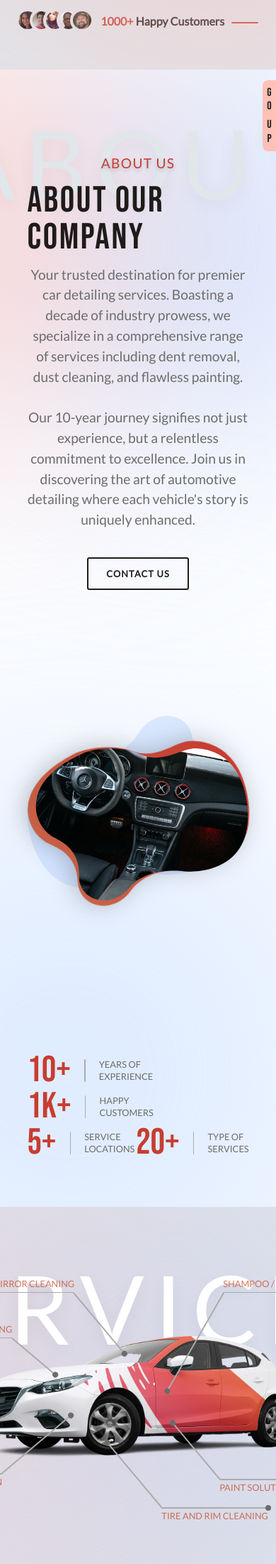
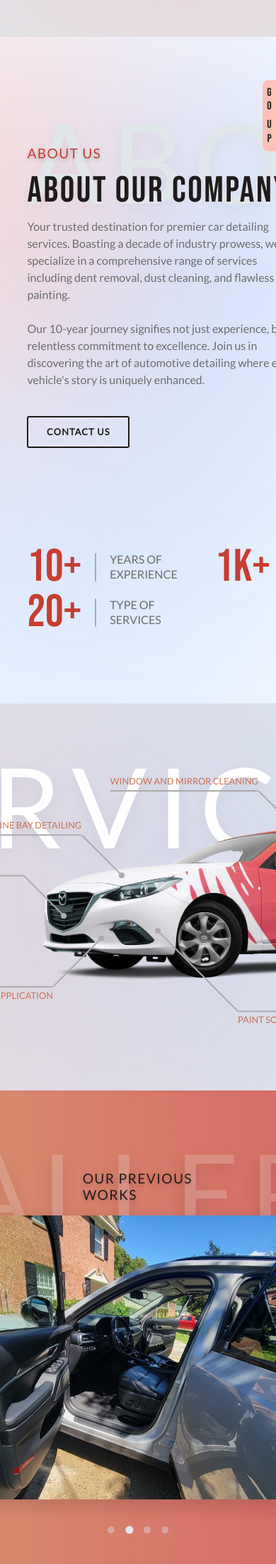
Before and after one commit to Sohail0707/pentagon_detailing, a PHP site: page / in a window 390 px wide. Shown: the part 580-2783 px from the top of the page at 71% size. Run offline with PHP 8.4, Linux system fonts and the light colour scheme.

Commit message:
responsive from 960px

```diff
--- a/css/home_query.css
+++ b/css/home_query.css
@@ -30,7 +30,7 @@
   }
 
   .section_service {
-    padding: 12.8rem 4.8rem;
+    padding: 12rem 4.8rem 8rem;
   }
 
   .section_gallery {
@@ -47,72 +47,20 @@
 
   /* ---------------------------------------- */
 
-  /* --------service text positioning-------- */
-  .service_img {
+  /* Section Service */
+  .service_img_container__1 {
     width: 75rem;
   }
 
-  .indicator__1 {
-    left: 11.2rem;
-  }
-
-  .indicator__2 {
-    top: 6.4rem;
-    left: -12.2rem;
-  }
-
-  .indicator__3 {
-    left: -21.2rem;
-  }
-
-  .indicator__4 {
-    left: -14.4rem;
-  }
-
-  .indicator__5 {
-    right: 6.9rem;
-  }
-
-  .indicator__6 {
-    right: -16rem;
-  }
-
-  .indicator__7 {
-    right: -22rem;
-  }
-
-  .indicator__8 {
-    right: -17rem;
-  }
-
-  /* Indicator line 2 */
-  .indicator__1 .line__2 {
-    width: 13rem;
-    transform: translateX(100%) rotate(50deg);
-  }
-
-  .indicator__2 .line__2 {
-    width: 13rem;
+  .line__2::after {
+    font-size: 1.6rem;
   }
 
   .indicator__3 .line__2 {
-    width: 16rem;
+    width: 17rem;
   }
 
-  .indicator__4 .line__2 {
-    width: 12rem;
-    transform: translateX(100%) rotate(-40deg);
-  }
-
-  .indicator__5 .line__2 {
-    width: 23rem;
-  }
-
-  .indicator__7 .line__2 {
-    width: 8rem;
-    transform: translateX(-100%) rotate(-40deg);
-  }
-
+  /* Section Contact */
   .contact_container {
     grid-template-columns: max-content 1fr;
     column-gap: 6.4rem;
@@ -131,260 +79,4 @@
 
 /* width less than 960px */
 @media (max-width: 60em) {
-  /* Hero Section============================ */
-  .header_container {
-    width: 100%;
-  }
-
-  header .highlight_txt {
-    font-size: 16.8rem;
-  }
-
-  .main_heading {
-    font-size: 9.6rem;
-    width: auto;
-    max-width: 83rem;
-  }
-
-  .hero_img {
-    max-width: 100%;
-    height: auto;
-  }
-
-  .customer_count_container {
-    left: 4.8rem;
-  }
-
-  /* About section============================ */
-  .section_about .highlight_txt {
-    font-size: 16.8rem;
-  }
-
-  .about_container__1 {
-    grid-template-columns: 1fr;
-    grid-template-rows: auto auto auto;
-    margin: 0 auto;
-    row-gap: 4.8rem;
-  }
-
-  .about_txt_container {
-    grid-column: 1/1;
-    grid-row: 1/1;
-    display: flex;
-    flex-direction: column;
-    align-items: center;
-  }
-
-  .about_img_container {
-    grid-column: 1/1;
-    grid-row: 2/2;
-    width: 100%;
-    margin: 0 auto;
-  }
-
-  .about_summery_container {
-    grid-column: 1/1;
-    grid-row: 3/3;
-  }
-
-  .about_txt {
-    font-size: 2.4rem;
-    text-align: center;
-  }
-
-  .section_about .highlight_txt {
-    left: 50%;
-    transform: translateX(-50%);
-  }
-
-  .section_about {
-    padding: 8rem 4.8rem;
-  }
-
-  .about_container {
-    max-width: 85rem;
-  }
-
-  .about_summery_container {
-    margin-top: 6.4rem;
-  }
-
-  .about_summery_container .num {
-    font-size: 6.4rem;
-  }
-
-  .about_summery_container .line {
-    height: 4rem;
-  }
-
-  .about_summery_container .txt {
-    font-size: 1.6rem;
-  }
-
-  /* Gallery Section============================= */
-
-  .gallery_container {
-    height: calc(40rem + 18rem);
-  }
-
-  .section_gallery .highlight_txt {
-    font-size: 16.8rem;
-  }
-
-  .gallery_img {
-    height: 40rem;
-    width: 76rem;
-  }
-
-  .btn_gallery.left {
-    transform: translate(calc(-50% - 40rem), calc(-50% + 3rem));
-  }
-
-  .btn_gallery.right {
-    transform: translate(calc(-50% + 40rem), calc(-50% + 3rem));
-  }
-
-  /* Service Section===================================== */
-  .section_service .highlight_txt {
-    font-size: 16.8rem;
-  }
-
-  .service_img {
-    display: inline-block;
-    width: 60rem;
-    height: auto;
-  }
-
-  .indicators .ind_txt {
-    font-size: 1.6rem;
-  }
-
-  /* positioning indicators */
-  .indicator__1 {
-    top: 0;
-    left: -7.4rem;
-  }
-  .indicator__2 {
-    top: 8rem;
-    left: -10rem;
-  }
-  .indicator__3 {
-    top: 16rem;
-    left: -12rem;
-  }
-  .indicator__4 {
-    bottom: 6rem;
-    left: -10rem;
-  }
-  .indicator__5 {
-    bottom: 5rem;
-    right: -8rem;
-  }
-  .indicator__6 {
-    bottom: auto;
-    top: 12rem;
-    right: -12rem;
-  }
-  .indicator__7 {
-    top: auto;
-    bottom: 0;
-    right: 7rem;
-  }
-  .indicator__8 {
-    top: 0;
-    right: -8rem;
-  }
-
-  /* positioning lines */
-  .indicator__6 .line__1 {
-    top: auto;
-    bottom: -0.8rem;
-  }
-
-  .indicator__7 .line__1 {
-    top: -0.8rem;
-  }
-
-  /* positioning indicator line__2 */
-  .indicator__1 .line__2 {
-    width: 14rem;
-  }
-
-  .indicator__2 .line__2 {
-    transform: translateX(100%) rotate(40deg);
-    width: 10rem;
-  }
-
-  .indicator__3 .line__2 {
-    transform: translateX(100%) rotate(26deg);
-    width: 8rem;
-  }
-
-  .indicator__4 .line__2 {
-    top: -0.8rem;
-    width: 16rem;
-  }
-
-  .indicator__5 .line__2 {
-    top: -0.8rem;
-    width: 13rem;
-  }
-
-  .indicator__6 .line__2 {
-    transform: translateX(-100%) rotate(-45deg);
-    top: auto;
-    bottom: -0.8rem;
-    width: 10rem;
-  }
-  .indicator__7 .line__2 {
-    transform: translateX(-100%) rotate(50deg);
-    bottom: auto;
-    top: -0.8rem;
-    width: 15rem;
-  }
-
-  .indicator__8 .line__2 {
-    width: 20rem;
-  }
-
-  /* Testimonial Section================================= */
-  .testimonial_container {
-    max-width: 74rem;
-  }
-
-  .testimonial_container___2 {
-    display: flex;
-    width: auto;
-    max-width: 74rem;
-    padding: 3rem 3.2rem;
-    overflow-x: hidden;
-    margin: 0 auto;
-    gap: 6.4rem;
-  }
-
-  .section_testimonial .highlight_txt {
-    font-size: 16.8rem;
-  }
-
-  /* Contact Section====================================== */
-  .contact_container {
-    max-width: 74rem;
-    grid-template-columns: 1fr;
-    grid-template-rows: auto auto;
-    column-gap: 0;
-    row-gap: 16rem;
-  }
-
-  .section_contact .highlight_txt {
-    font-size: 16.8rem;
-  }
-
-  .contact_form_container {
-    grid-row: 1/1;
-  }
-
-  .contact_location_container {
-    grid-column: 1/1;
-    grid-row: 2/2;
-  }
 }
--- a/css/index.css
+++ b/css/index.css
@@ -372,7 +372,7 @@ header .highlight_txt {
 .section_service {
   position: relative;
   background: var(--primary_light);
-  padding: 12.8rem 8rem;
+  padding: 12rem 8rem 8rem;
   overflow: hidden;
 }
 
@@ -434,17 +434,17 @@ header .highlight_txt {
 .service_img_container {
   position: relative;
   width: 100%;
+  padding: 10rem 0;
+}
+
+.service_img_container__1 {
+  width: 85rem;
+  margin: 0 auto;
+  position: relative;
 }
 
 .service_img {
-  position: relative;
-  left: 50%;
-  transform: translateX(-50%);
   display: inline-block;
-  width: 85rem;
-  height: auto;
-  margin: 0 auto;
-  padding: 10rem 0;
 }
 
 .service_img img {
@@ -458,189 +458,213 @@ header .highlight_txt {
 .indicators {
   position: absolute;
   display: inline-block;
+  height: 1rem;
+  width: 1rem;
+  background: var(--gray_2);
+  border-radius: 50%;
+  z-index: 2;
 }
 
-.indicators .ind_txt {
+.line__1 {
+  height: 0.2rem;
+  width: 10rem;
+  border-radius: 0.2rem;
+  background: var(--gray_2);
+  position: absolute;
+  transform-origin: left;
+  left: 50%;
+  top: 50%;
+  transform: translateY(-50%) rotate(45deg);
+}
+
+.line__2 {
+  height: 0.2rem;
+  width: auto;
+  border-radius: 0.2rem;
+  background: var(--gray_2);
+  position: absolute;
+  transform-origin: left;
+  top: 50%;
+}
+
+.line__2::after {
+  content: "car detailing";
   font-size: 2rem;
   text-transform: uppercase;
   font-weight: 500;
   line-height: 1;
   color: var(--primary_orange);
   opacity: 0.8;
-  /* text-shadow: 0 0.4rem 0.8rem rgba(0, 0, 0, 0.17); */
+  display: block;
+  width: max-content;
+
+  position: relative;
+  top: -0.8rem;
+  transform: translateY(-100%);
 }
 
-.indicators .lines {
-  display: inline-block;
-  position: absolute;
-  height: 0.2rem;
-  background: var(--gray_2);
-  border-radius: 1rem;
+.indicator__1 .line__2::after {
+  content: "window and mirror cleaning";
+}
+.indicator__2 .line__2::after {
+  content: "engine bay detailing";
+}
+.indicator__3 .line__2::after {
+  content: "vacuming";
+}
+.indicator__4 .line__2::after {
+  content: "rain-x application";
+}
+.indicator__5 .line__2::after {
+  content: "paint solution application";
+}
+.indicator__6 .line__2::after {
+  content: "tire shining";
+}
+.indicator__7 .line__2::after {
+  content: "tire and rim cleaning";
+}
+.indicator__8 .line__2::after {
+  content: "shampoo/steam cleaning";
 }
 
-/* positioning indicators */
+/* Positioning the indicators======================= */
 .indicator__1 {
-  top: 0;
-  left: 16rem;
+  top: 12.3%;
+  right: 30.7%;
 }
 .indicator__2 {
-  top: 5.4rem;
-  left: -17rem;
+  top: 27.44%;
+  left: 21.52%;
 }
 .indicator__3 {
-  top: 17rem;
-  left: -26rem;
+  top: 52.68%;
+  left: 8%;
 }
 .indicator__4 {
-  bottom: 7.9rem;
-  left: -19.2rem;
+  bottom: 29.33%;
+  left: 16.7%;
 }
 .indicator__5 {
-  bottom: 0;
-  right: 11.7rem;
+  bottom: 34.38%;
+  left: 30.11%;
 }
 .indicator__6 {
-  bottom: 5.7rem;
-  right: -20.5rem;
+  bottom: 16.4%;
+  right: 12.47%;
 }
 .indicator__7 {
-  top: 19.2rem;
-  right: -27.8rem;
+  bottom: 29.33%;
+  right: 9.05%;
 }
 .indicator__8 {
-  top: 3rem;
-  right: -20.6rem;
+  top: 29.02%;
+  right: 16.47%;
 }
 
-/* positioning indicator line__1 */
-
-.indicator__1 .line__1,
-.indicator__2 .line__1,
-.indicator__3 .line__1,
-.indicator__7 .line__1,
-.indicator__8 .line__1 {
-  width: 100%;
-  bottom: -0.8rem;
+/* Fixing the line 1 */
+.indicator__1 .line__1 {
+  transform: translateY(-50%) rotate(-135deg);
+}
+.indicator__1 .line__2 {
+  transform-origin: right;
+  right: 0;
+  transform: translateY(-50%) rotate(135deg);
 }
 
-.indicator__4 .line__1,
-.indicator__5 .line__1,
-.indicator__6 .line__1 {
-  width: 100%;
-  top: -0.8rem;
+.indicator__2 .line__1 {
+  transform: translateY(-50%) rotate(-135deg);
+}
+.indicator__2 .line__2 {
+  transform-origin: right;
+  right: 0;
+  transform: translateY(-50%) rotate(135deg);
 }
 
-/* positioning indicator line__2 */
-.indicator__1 .line__2 {
-  transform-origin: left;
-  transform: translateX(100%) rotate(45deg);
-  bottom: -0.8rem;
-  right: 0.1rem;
-  width: 15.6rem;
+.indicator__3 .line__1 {
+  transform: translateY(-50%) rotate(-135deg);
+}
+.indicator__3 .line__2 {
+  transform-origin: right;
+  right: 0;
+  transform: translateY(-50%) rotate(135deg);
 }
 
-.indicator__2 .line__2 {
+.indicator__4 .line__1 {
+  transform: translateY(-50%) rotate(135deg);
+}
+.indicator__4 .line__2 {
+  transform-origin: right;
+  right: 0;
+  transform: translateY(-50%) rotate(-135deg);
+}
+.indicator__4 .line__2::after {
+  transform: translateY(100%);
+}
+
+.indicator__5 .line__1 {
+  transform: translateY(-50%) rotate(45deg);
+}
+.indicator__5 .line__2 {
   transform-origin: left;
-  transform: translateX(100%) rotate(40deg);
-  bottom: -0.8rem;
-  right: 0.1rem;
-  width: 16rem;
+  left: 100%;
+  transform: translateY(-50%) rotate(-45deg);
+}
+.indicator__5 .line__2::after {
+  transform: translateY(100%);
+}
+
+.indicator__6 .line__1 {
+  transform: translateY(-50%) rotate(45deg);
+}
+.indicator__6 .line__2 {
+  transform-origin: left;
+  left: 100%;
+  transform: translateY(-50%) rotate(-45deg);
+}
+.indicator__6 .line__2::after {
+  transform: translateY(100%);
+}
+
+.indicator__7 .line__1 {
+  transform: translateY(-50%) rotate(-45deg);
+}
+.indicator__7 .line__2 {
+  transform-origin: left;
+  left: 100%;
+  transform: translateY(-50%) rotate(45deg);
+}
+
+.indicator__8 .line__1 {
+  transform: translateY(-50%) rotate(-45deg);
+}
+.indicator__8 .line__2 {
+  transform-origin: left;
+  left: 100%;
+  transform: translateY(-50%) rotate(45deg);
+}
+
+/* extra edit====================== */
+.indicator__1 .line__1 {
+  width: 15rem;
+}
+.indicator__4 .line__1 {
+  width: 12rem;
+}
+.indicator__5 .line__1 {
+  width: 20rem;
+}
+.indicator__6 .line__1 {
+  width: 8rem;
+}
+.indicator__8 .line__1 {
+  width: 12rem;
 }
 
 .indicator__3 .line__2 {
-  transform-origin: left;
-  transform: translateX(100%) rotate(20deg);
-  bottom: -0.8rem;
-  right: 0.1rem;
-  width: 22rem;
+  width: 20rem;
 }
 
-.indicator__4 .line__2 {
-  transform-origin: left;
-  transform: translateX(100%) rotate(-32deg);
-  top: -0.8rem;
-  right: 0.1rem;
-  width: 17rem;
-}
-
-.indicator__5 .line__2 {
-  transform-origin: right;
-  transform: translateX(-100%) rotate(50deg);
-  top: -0.8rem;
-  left: 0.1rem;
-  width: 25rem;
-}
-
-.indicator__6 .line__2 {
-  transform-origin: right;
-  transform: translateX(-100%) rotate(33deg);
-  top: -0.8rem;
-  left: 0.1rem;
-  width: 15.6rem;
-}
-
-.indicator__7 .line__2 {
-  transform-origin: right;
-  transform: translateX(-100%) rotate(-35deg);
-  bottom: -0.8rem;
-  left: 0.1rem;
-  width: 13rem;
-}
-
-.indicator__8 .line__2 {
-  transform-origin: right;
-  transform: translateX(-100%) rotate(-60deg);
-  bottom: -0.8rem;
-  left: 0.1rem;
-  width: 15rem;
-}
-
-/* positioning the dots inside the indicatord */
-.indicators .dot {
-  position: absolute;
-  height: 1rem;
-  width: 1rem;
-  background: var(--gray_3);
-  border-radius: 50%;
-}
-
-.indicator__1 .line__1 .dot,
-.indicator__2 .line__1 .dot,
-.indicator__3 .line__1 .dot,
-.indicator__4 .line__1 .dot {
-  top: 50%;
-  left: 0;
-  transform: translate(-50%, -50%);
-}
-
-.indicator__5 .line__1 .dot,
-.indicator__6 .line__1 .dot,
-.indicator__7 .line__1 .dot,
-.indicator__8 .line__1 .dot {
-  top: 50%;
-  right: 0;
-  transform: translate(50%, -50%);
-}
-
-.indicator__1 .line__2 .dot,
-.indicator__2 .line__2 .dot,
-.indicator__3 .line__2 .dot,
-.indicator__4 .line__2 .dot {
-  top: 50%;
-  right: 0;
-  transform: translate(50%, -50%);
-}
-
-.indicator__5 .line__2 .dot,
-.indicator__6 .line__2 .dot,
-.indicator__7 .line__2 .dot,
-.indicator__8 .line__2 .dot {
-  top: 50%;
-  left: 0;
-  transform: translate(-50%, -50%);
-}
-
-/* //////////////////////////////////////////////////// */
 /* button in the service section */
 .btn_service:is(:link, :visited) {
   text-decoration: none;
--- a/index.html
+++ b/index.html
@@ -200,88 +200,63 @@
         <div class="service_container">
           <div class="service_container__1">
             <div class="service_img_container">
+              <div class="service_img_container__1">
                 <picture class="service_img">
-                <!--%Temporary%-->
                   <!-- <source media="(max-width: 767px)" srcset="small-image.jpg" /> -->
                   <img
                     src="assets/service_car.png"
                     alt="a luxury car png"
                     loading="lazy" />
-
+                </picture>
                 <!-- This is the inditacors to indicate different sides of the car -->
                 <span class="indicators indicator__1">
-                  <h4 class="ind_txt">Window and Mirror Cleaning</h4>
-                  <span class="lines line__1">
-                    <div class="dot"></div>
-                  </span>
-                  <span class="lines line__2">
-                    <div class="dot"></div>
+                  <span class="line__1">
+                    <span class="line__2"></span>
                   </span>
                 </span>
+
                 <span class="indicators indicator__2">
-                  <h4 class="ind_txt">Engine Bay Detailing</h4>
-                  <span class="lines line__1">
-                    <div class="dot"></div>
-                  </span>
-                  <span class="lines line__2">
-                    <div class="dot"></div>
+                  <span class="line__1">
+                    <span class="line__2"></span>
                   </span>
                 </span>
+
                 <span class="indicators indicator__3">
-                  <h4 class="ind_txt">Vacuuming</h4>
-                  <span class="lines line__1">
-                    <div class="dot"></div>
-                  </span>
-                  <span class="lines line__2">
-                    <div class="dot"></div>
+                  <span class="line__1">
+                    <span class="line__2"></span>
                   </span>
                 </span>
+
                 <span class="indicators indicator__4">
-                  <h4 class="ind_txt">Rain-X Application</h4>
-                  <span class="lines line__1">
-                    <div class="dot"></div>
-                  </span>
-                  <span class="lines line__2">
-                    <div class="dot"></div>
+                  <span class="line__1">
+                    <span class="line__2"></span>
                   </span>
                 </span>
+
                 <span class="indicators indicator__5">
-                  <h4 class="ind_txt">Paint Solution Application</h4>
-                  <span class="lines line__1">
-                    <div class="dot"></div>
-                  </span>
-                  <span class="lines line__2">
-                    <div class="dot"></div>
+                  <span class="line__1">
+                    <span class="line__2"></span>
                   </span>
                 </span>
+
                 <span class="indicators indicator__6">
-                  <h4 class="ind_txt">Tire Shining</h4>
-                  <span class="lines line__1">
-                    <div class="dot"></div>
-                  </span>
-                  <span class="lines line__2">
-                    <div class="dot"></div>
+                  <span class="line__1">
+                    <span class="line__2"></span>
                   </span>
                 </span>
+
                 <span class="indicators indicator__7">
-                  <h4 class="ind_txt">Tire and Rim Cleaning</h4>
-                  <span class="lines line__1">
-                    <div class="dot"></div>
-                  </span>
-                  <span class="lines line__2">
-                    <div class="dot"></div>
+                  <span class="line__1">
+                    <span class="line__2"></span>
                   </span>
                 </span>
+
                 <span class="indicators indicator__8">
-                  <h4 class="ind_txt">Shampoo / Steam Cleaning</h4>
-                  <span class="lines line__1">
-                    <div class="dot"></div>
-                  </span>
-                  <span class="lines line__2">
-                    <div class="dot"></div>
+                  <span class="line__1">
+                    <span class="line__2"></span>
                   </span>
                 </span>
-              </picture>
+              </div>
 
               <div class="service_btn_container">
                 <a href="service.html" class="btn_service">see all services</a>
```
Lines whose indentation alone changed are shown as unchanged.
